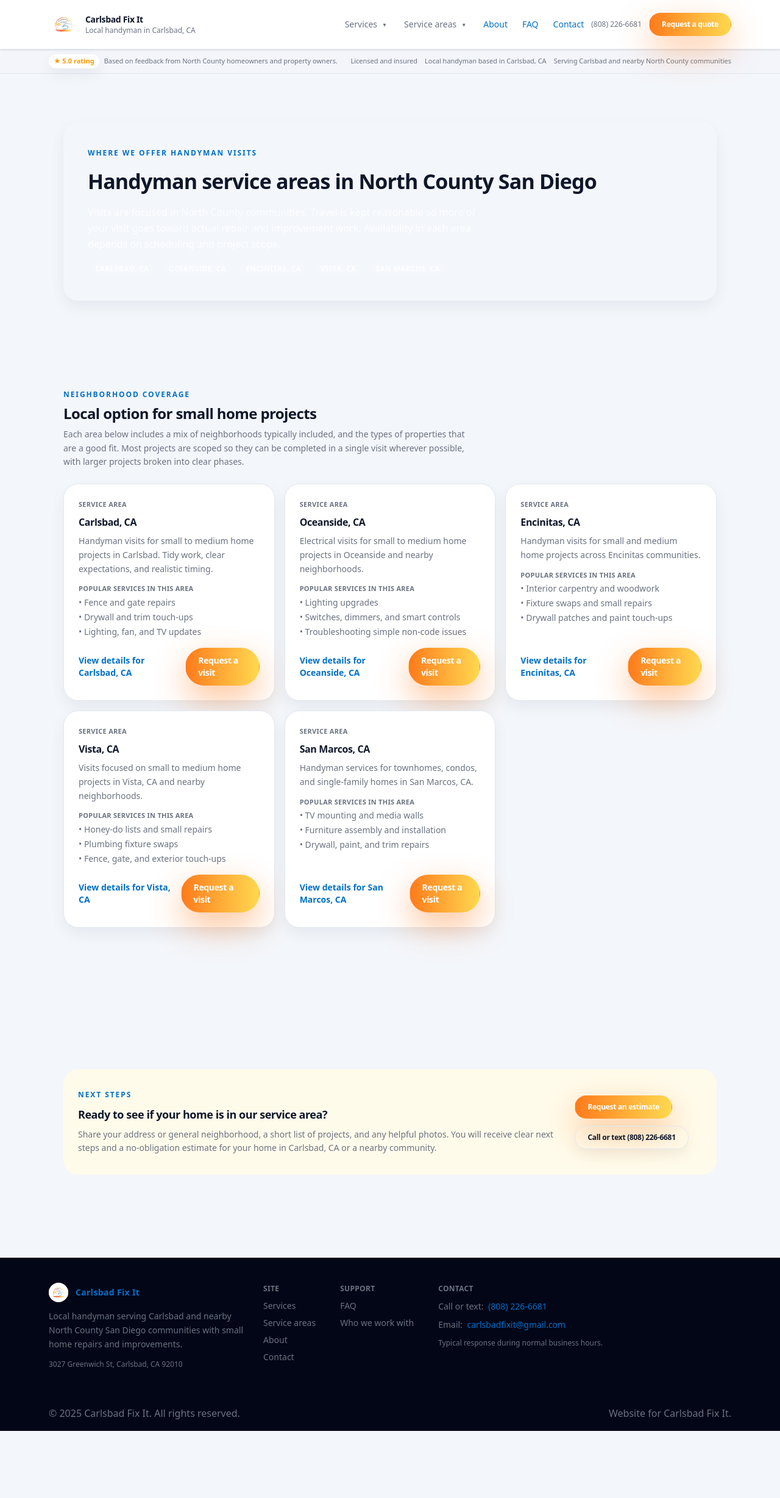
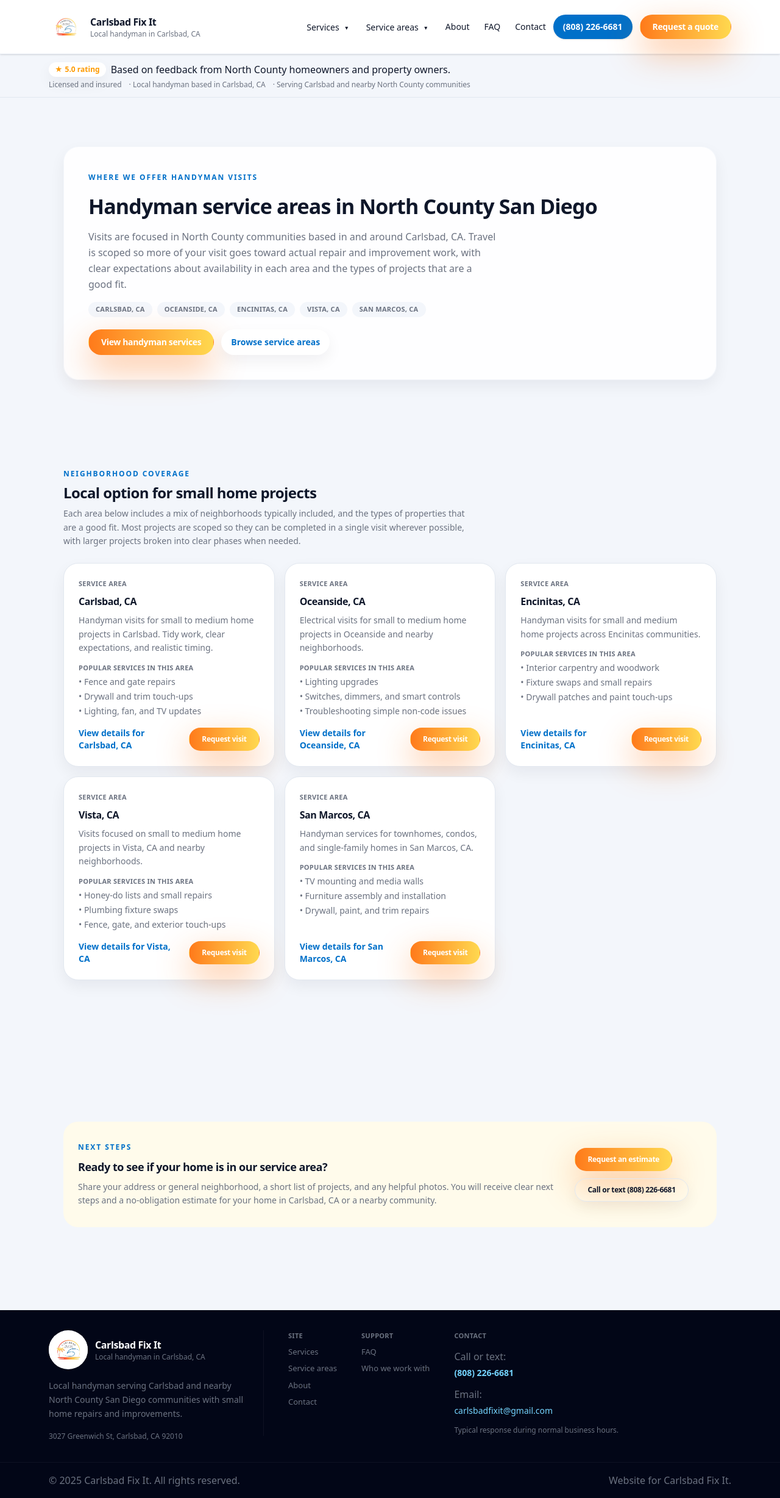
Before and after one commit to LilosG/carlsbadfixit-final, an Astro site: page /service-areas in a window 1280 px wide. Shown: the whole page at 61% size. Before the commit the page ends 2346 px from the top, so only its background shows below. Built offline with nearby package versions, Linux system fonts and the light colour scheme; Astro itself is replaced by a stand-in of ours.

Commit message:
Polish header, trust strip, footer, and service-area layout

```diff
--- a/src/components/SiteFooter.astro
+++ b/src/components/SiteFooter.astro
@@ -1,10 +1,11 @@
 ---
 ---
 <footer class="border-t border-cf-footerMuted bg-cf-footer text-cf-textMuted">
-  <div class="mx-auto flex max-w-6xl flex-col gap-8 px-4 py-10 md:flex-row md:items-start md:justify-between">
-    <div class="space-y-3">
+  <div class="mx-auto max-w-6xl space-y-8 px-4 py-8">
+    <div class="flex flex-col gap-8 md:flex-row md:items-start md:justify-between">
+      <div class="space-y-4 md:max-w-sm">
         <div class="flex items-center gap-3">
-        <div class="flex h-8 w-8 items-center justify-center overflow-hidden rounded-full bg-cf-card">
+          <div class="flex h-14 w-14 items-center justify-center overflow-hidden rounded-full bg-cf-card sm:h-16 sm:w-16">
             <picture>
               <source
                 srcset="
@@ -23,16 +24,21 @@
                 type="image/png"
               />
               <img
-              src="/images/logo/logo-small.png"
+                src="/images/logo/logo-medium.png"
                 alt="Carlsbad Fix It"
                 class="h-full w-full object-contain"
                 loading="lazy"
               />
             </picture>
           </div>
-        <p class="text-sm font-semibold tracking-wide text-cf-accentBlue">
+          <div class="flex flex-col leading-tight">
+            <a href="/" class="text-sm font-semibold tracking-tight text-white md:text-base">
               Carlsbad Fix It
-        </p>
+            </a>
+            <span class="text-[11px] text-cf-textMuted md:text-xs">
+              Local handyman in Carlsbad, CA
+            </span>
+          </div>
         </div>
         <p class="max-w-xs text-sm text-cf-textMuted">
           Local handyman serving Carlsbad and nearby North County San Diego communities with small home repairs and improvements.
@@ -41,58 +47,73 @@
           3027 Greenwich St, Carlsbad, CA 92010
         </p>
       </div>
-    <div class="flex flex-1 flex-wrap gap-10 text-sm">
+
+      <div class="flex flex-1 flex-wrap gap-8 md:gap-10 md:border-l md:border-white/5 md:pl-10">
         <div class="space-y-2">
-        <p class="text-xs font-semibold uppercase tracking-wide text-cf-textMuted">
+          <p class="text-[11px] font-semibold uppercase tracking-wide text-cf-textMuted">
             Site
           </p>
-        <a href="/services/" class="block text-cf-textMuted hover:text-white">
+          <a href="/services/" class="block text-[13px] text-cf-textMuted hover:text-sky-300 hover:underline underline-offset-4">
             Services
           </a>
-        <a href="/service-areas/" class="block text-cf-textMuted hover:text-white">
+          <a href="/service-areas/" class="block text-[13px] text-cf-textMuted hover:text-sky-300 hover:underline underline-offset-4">
             Service areas
           </a>
-        <a href="/about/" class="block text-cf-textMuted hover:text-white">
+          <a href="/about/" class="block text-[13px] text-cf-textMuted hover:text-sky-300 hover:underline underline-offset-4">
             About
           </a>
-        <a href="/contact/" class="block text-cf-textMuted hover:text-white">
+          <a href="/contact/" class="block text-[13px] text-cf-textMuted hover:text-sky-300 hover:underline underline-offset-4">
             Contact
           </a>
         </div>
+
         <div class="space-y-2">
-        <p class="text-xs font-semibold uppercase tracking-wide text-cf-textMuted">
+          <p class="text-[11px] font-semibold uppercase tracking-wide text-cf-textMuted">
             Support
           </p>
-        <a href="/faq/" class="block text-cf-textMuted hover:text-white">
+          <a href="/faq/" class="block text-[13px] text-cf-textMuted hover:text-sky-300 hover:underline underline-offset-4">
             FAQ
           </a>
-        <a href="/who-we-work-with/" class="block text-cf-textMuted hover:text-white">
+          <a href="/who-we-work-with/" class="block text-[13px] text-cf-textMuted hover:text-sky-300 hover:underline underline-offset-4">
             Who we work with
           </a>
         </div>
-      <div class="space-y-2">
-        <p class="text-xs font-semibold uppercase tracking-wide text-cf-textMuted">
+
+        <div class="space-y-3">
+          <p class="text-[11px] font-semibold uppercase tracking-wide text-cf-textMuted">
             Contact
           </p>
-        <p class="text-sm text-cf-textMuted">
+          <div class="space-y-1 text-sm">
+            <p class="text-cf-textMuted">
               Call or text:
-          <a href="tel:+18082266681" class="ml-1 hover:text-white">
+            </p>
+            <a
+              href="tel:+18082266681"
+              class="inline-flex items-center text-sm font-semibold text-sky-300 hover:text-sky-200"
+            >
               (808) 226-6681
             </a>
+          </div>
+          <div class="space-y-1 text-sm">
+            <p class="text-cf-textMuted">
+              Email:
             </p>
-        <p class="text-sm text-cf-textMuted">
-          Email:
-          <a href="mailto:carlsbadfixit@gmail.com" class="ml-1 hover:text-white">
+            <a
+              href="mailto:carlsbadfixit@gmail.com"
+              class="inline-flex items-center text-sm font-medium text-sky-300 hover:text-sky-200"
+            >
               carlsbadfixit@gmail.com
             </a>
-        </p>
+          </div>
           <p class="text-xs text-cf-textMuted">
             Typical response during normal business hours.
           </p>
         </div>
       </div>
     </div>
-  <div class="border-t border-cf-footerMuted">
+  </div>
+
+  <div class="border-t border-white/5">
     <div class="mx-auto flex max-w-6xl flex-col items-center justify-between gap-3 px-4 py-4 text-xs text-cf-textMuted md:flex-row">
       <p>
         © {new Date().getFullYear()} Carlsbad Fix It. All rights reserved.
--- a/src/components/SiteHeader.astro
+++ b/src/components/SiteHeader.astro
@@ -5,7 +5,7 @@
 <header class="sticky top-0 z-40 border-b border-cf-borderSubtle bg-gradient-to-b from-white/95 via-cf-card/95 to-white/95 shadow-sm backdrop-blur">
   <div class="mx-auto flex max-w-6xl items-center justify-between gap-4 px-4 py-4">
     <a href="/" class="flex items-center gap-3">
-      <div class="flex h-11 w-11 items-center justify-center overflow-hidden rounded-full bg-cf-card sm:h-12 sm:w-12">
+      <div class="flex h-12 w-12 items-center justify-center overflow-hidden rounded-full bg-cf-card sm:h-14 sm:w-14">
         <picture>
           <source
             srcset="
@@ -32,37 +32,36 @@
           />
         </picture>
       </div>
-      <div class="flex flex-col">
-        <span class="text-sm font-semibold tracking-tight text-cf-text">
+      <div class="flex flex-col leading-tight">
+        <span class="text-sm font-semibold tracking-tight text-cf-text md:text-base">
           Carlsbad Fix It
         </span>
-        <span class="text-xs text-cf-textMuted">
+        <span class="text-[11px] text-cf-textMuted md:text-xs">
           Local handyman in Carlsbad, CA
         </span>
       </div>
     </a>
 
     <div class="flex items-center gap-3">
-      <nav class="hidden items-center gap-6 text-sm font-medium text-cf-textMuted md:flex">
+      <nav class="hidden items-center gap-6 md:flex">
         <div class="relative group">
-          <button
-            type="button"
-            class="inline-flex items-center gap-1 text-sm font-medium text-cf-textMuted hover:text-cf-accentBlue"
+          <a
+            href="/services/"
+            class="inline-flex items-center gap-1 text-sm font-medium text-cf-text hover:text-cf-accentBlue transition-colors focus:outline-none"
           >
             <span>Services</span>
             <span class="inline-flex h-4 w-4 items-center justify-center text-[10px]">
               ▾
             </span>
-          </button>
-          <div
-            class="invisible absolute left-0 top-full z-20 mt-3 w-56 rounded-2xl bg-white p-3 text-sm text-cf-text opacity-0 shadow-xl ring-1 ring-cf-borderSubtle transition group-hover:visible group-hover:opacity-100 group-focus-within:visible group-focus-within:opacity-100"
-          >
-            <ul class="space-y-1">
+          </a>
+          <div class="absolute left-0 top-full z-20 hidden pt-2 group-hover:block group-focus-within:block">
+            <div class="w-56 rounded-xl border border-cf-borderSubtle bg-white/95 p-2 text-xs text-cf-text shadow-lg">
+              <ul class="space-y-0.5">
                 {services.map((service) => (
                   <li>
                     <a
                       href={`/services/${service.slug}/`}
-                    class="block rounded-lg px-3 py-2 text-sm text-cf-text hover:bg-cf-sandSoft hover:text-cf-text"
+                      class="block rounded-lg px-3 py-1.5 text-xs text-cf-text hover:bg-cf-sandSoft hover:text-cf-text"
                     >
                       {service.name}
                     </a>
@@ -71,26 +70,26 @@
               </ul>
             </div>
           </div>
+        </div>
 
         <div class="relative group">
-          <button
-            type="button"
-            class="inline-flex items-center gap-1 text-sm font-medium text-cf-textMuted hover:text-cf-accentBlue"
+          <a
+            href="/service-areas/"
+            class="inline-flex items-center gap-1 text-sm font-medium text-cf-text hover:text-cf-accentBlue transition-colors focus:outline-none"
           >
             <span>Service areas</span>
             <span class="inline-flex h-4 w-4 items-center justify-center text-[10px]">
               ▾
             </span>
-          </button>
-          <div
-            class="invisible absolute left-0 top-full z-20 mt-3 w-64 rounded-2xl bg-white p-3 text-sm text-cf-text opacity-0 shadow-xl ring-1 ring-cf-borderSubtle transition group-hover:visible group-hover:opacity-100 group-focus-within:visible group-focus-within:opacity-100"
-          >
-            <ul class="space-y-1">
+          </a>
+          <div class="absolute left-0 top-full z-20 hidden pt-2 group-hover:block group-focus-within:block">
+            <div class="w-64 rounded-xl border border-cf-borderSubtle bg-white/95 p-2 text-xs text-cf-text shadow-lg">
+              <ul class="space-y-0.5">
                 {serviceAreas.map((area) => (
                   <li>
                     <a
                       href={`/service-areas/${area.slug}/`}
-                    class="block rounded-lg px-3 py-2 text-sm text-cf-text hover:bg-cf-sandSoft hover:text-cf-text"
+                      class="block rounded-lg px-3 py-1.5 text-xs text-cf-text hover:bg-cf-sandSoft hover:text-cf-text"
                     >
                       {area.label}
                     </a>
@@ -99,14 +98,24 @@
               </ul>
             </div>
           </div>
+        </div>
 
-        <a href="/about/" class="hover:text-cf-accentBlue">
+        <a
+          href="/about/"
+          class="text-sm font-medium text-cf-text hover:text-cf-accentBlue transition-colors"
+        >
           About
         </a>
-        <a href="/faq/" class="hover:text-cf-accentBlue">
+        <a
+          href="/faq/"
+          class="text-sm font-medium text-cf-text hover:text-cf-accentBlue transition-colors"
+        >
           FAQ
         </a>
-        <a href="/contact/" class="hover:text-cf-accentBlue">
+        <a
+          href="/contact/"
+          class="text-sm font-medium text-cf-text hover:text-cf-accentBlue transition-colors"
+        >
           Contact
         </a>
       </nav>
@@ -114,11 +123,11 @@
       <div class="hidden items-center gap-3 md:flex">
         <a
           href="tel:+18082266681"
-          class="text-xs font-medium text-cf-textMuted"
+          class="inline-flex h-10 items-center rounded-full bg-cf-accentBlue px-4 text-sm font-semibold text-white shadow-sm hover:bg-cf-accentBlue/90"
         >
           (808) 226-6681
         </a>
-        <a href="/contact/" class="btn-primary text-xs">
+        <a href="/contact/" class="btn-primary h-10 text-sm">
           Request a quote
         </a>
       </div>
--- a/src/components/TrustStrip.astro
+++ b/src/components/TrustStrip.astro
@@ -1,19 +1,21 @@
 ---
 ---
-<div class="border-b border-cf-borderSubtle bg-cf-bg/90 text-xs text-cf-textMuted">
-  <div class="mx-auto flex max-w-6xl flex-wrap items-center justify-between gap-2 px-4 py-2">
-    <div class="flex items-center gap-2">
-      <span class="inline-flex items-center rounded-pill bg-cf-card px-2 py-1 text-[11px] font-semibold text-amber-500 shadow-soft">
-        ★ 5.0 rating
+<div class="border-b border-cf-borderSubtle bg-cf-bg">
+  <div class="mx-auto max-w-6xl px-4 py-3 text-[11px] sm:text-xs">
+    <div class="flex flex-wrap items-center justify-center gap-2 sm:justify-start">
+      <span class="inline-flex items-center gap-1 rounded-pill bg-white px-2.5 py-1 text-[11px] sm:text-xs font-semibold text-amber-500 shadow-soft">
+        <span>★</span>
+        <span>5.0 rating</span>
       </span>
-      <span class="hidden text-[11px] text-cf-textMuted sm:inline">
+      <p class="text-cf-text">
         Based on feedback from North County homeowners and property owners.
-      </span>
+      </p>
     </div>
-    <div class="flex flex-wrap items-center gap-3 text-[11px]">
+
+    <div class="mt-1 flex flex-wrap items-center justify-center gap-x-3 gap-y-1 text-cf-textMuted sm:justify-start">
       <span>Licensed and insured</span>
-      <span class="hidden sm:inline">Local handyman based in Carlsbad, CA</span>
-      <span class="hidden sm:inline">Serving Carlsbad and nearby North County communities</span>
+      <span class="hidden sm:inline">· Local handyman based in Carlsbad, CA</span>
+      <span class="hidden sm:inline">· Serving Carlsbad and nearby North County communities</span>
     </div>
   </div>
 </div>
--- a/src/pages/service-areas/index.astro
+++ b/src/pages/service-areas/index.astro
@@ -63,12 +63,13 @@
 
 <BaseLayout
   title="Handyman service areas in North County San Diego"
-  description="Local handyman visits based in Carlsbad, CA and serving nearby North County San Diego communities. Travel is kept reasonable so more of your visit goes toward actual repair and improvement work."
+  description="Local handyman visits based in Carlsbad, CA and serving nearby North County San Diego communities. Travel is scoped so more of your visit goes toward actual repair and improvement work, with clear expectations about availability in each area."
 >
   <main class="bg-cf-page pb-16 pt-8 md:pb-24 md:pt-10">
     <div class="mx-auto flex max-w-6xl flex-col gap-12 px-4 md:px-6">
       <!-- HERO -->
-      <section class="rounded-3xl bg-gradient-to-br from-cf-heroStart to-cf-heroEnd p-8 text-white shadow-soft md:p-10">
+      <section class="rounded-3xl bg-gradient-to-br from-cf-heroStart to-cf-heroEnd p-[1px] shadow-soft">
+        <div class="rounded-3xl bg-white/95 p-8 text-cf-text md:p-10">
           <div class="space-y-4">
             <p class="eyebrow text-cf-heroEyebrow">
               Where we offer handyman visits
@@ -76,34 +77,45 @@
             <h1 class="text-h1 font-semibold leading-tight">
               Handyman service areas in North County San Diego
             </h1>
-          <p class="max-w-2xl text-body-md text-white/90">
-            Visits are focused in North County communities. Travel is kept
-            reasonable so more of your visit goes toward actual repair and
-            improvement work. Availability in each area depends on scheduling
-            and project scope.
+            <p class="max-w-2xl text-body-md text-cf-textMuted">
+              Visits are focused in North County communities based in and around Carlsbad, CA. Travel is scoped so more of your visit goes toward actual repair and improvement work, with clear expectations about availability in each area and the types of projects that are a good fit.
             </p>
 
-          <div class="mt-4 flex flex-wrap gap-2 text-xs font-semibold uppercase tracking-wide text-white/80">
-            <span class="rounded-full bg-white/10 px-3 py-1 backdrop-blur">Carlsbad, CA</span>
-            <span class="rounded-full bg-white/10 px-3 py-1 backdrop-blur">Oceanside, CA</span>
-            <span class="rounded-full bg-white/10 px-3 py-1 backdrop-blur">Encinitas, CA</span>
-            <span class="rounded-full bg-white/10 px-3 py-1 backdrop-blur">Vista, CA</span>
-            <span class="rounded-full bg-white/10 px-3 py-1 backdrop-blur">San Marcos, CA</span>
+            <div class="mt-4 flex flex-wrap gap-2 text-[11px] font-semibold uppercase tracking-wide text-cf-textMuted">
+              <span class="rounded-full bg-cf-bg px-3 py-1">Carlsbad, CA</span>
+              <span class="rounded-full bg-cf-bg px-3 py-1">Oceanside, CA</span>
+              <span class="rounded-full bg-cf-bg px-3 py-1">Encinitas, CA</span>
+              <span class="rounded-full bg-cf-bg px-3 py-1">Vista, CA</span>
+              <span class="rounded-full bg-cf-bg px-3 py-1">San Marcos, CA</span>
+            </div>
+
+            <div class="mt-5 flex flex-wrap gap-3">
+              <a
+                href="/services/"
+                class="btn btn-primary btn-lg"
+              >
+                View handyman services
+              </a>
+              <a
+                href="#areas"
+                class="inline-flex items-center justify-center rounded-full bg-white px-4 py-2 text-sm font-semibold text-cf-accentBlue shadow-soft hover:bg-cf-bg"
+              >
+                Browse service areas
+              </a>
+            </div>
           </div>
         </div>
       </section>
 
       <!-- COVERAGE GRID -->
-      <section class="space-y-6">
+      <section id="areas" class="space-y-6">
         <header class="space-y-2">
           <p class="eyebrow">Neighborhood coverage</p>
           <h2 class="text-h2 font-semibold text-cf-text">
             Local option for small home projects
           </h2>
           <p class="max-w-2xl text-body-sm text-cf-textMuted">
-            Each area below includes a mix of neighborhoods typically included, and the types of
-            properties that are a good fit. Most projects are scoped so they can be completed in a
-            single visit wherever possible, with larger projects broken into clear phases.
+            Each area below includes a mix of neighborhoods typically included, and the types of properties that are a good fit. Most projects are scoped so they can be completed in a single visit wherever possible, with larger projects broken into clear phases when needed.
           </p>
         </header>
 
@@ -142,9 +154,9 @@
                 </a>
                 <a
                   href={`${area.slug}#request`}
-                  class="btn btn-primary btn-sm"
+                  class="btn btn-primary btn-sm whitespace-nowrap text-xs"
                 >
-                  Request a visit
+                  Request visit
                 </a>
               </div>
             </article>
--- a/src/pages/services/[service].astro
+++ b/src/pages/services/[service].astro
@@ -189,7 +189,7 @@
           <a href="#service-form" class="btn-primary">
             Request a {service.name.toLowerCase()} visit
           </a>
-          <a href="tel:18082266681" class="btn-outline">
+          <a href="tel:+18082266681" class="btn-outline">
             Call or text (808) 226-6681
           </a>
         </div>
@@ -213,7 +213,7 @@
         <li>
           <a
             href={`#${item.id}`}
-            class="inline-flex items-center rounded-full border border-white bg-white/80 px-3 py-1 text-[11px] font-medium text-slate-700 shadow-sm backdrop-blur hover:border-sky-200 hover:text-sky-800"
+            class="inline-flex items-center rounded-full border border-slate-200 bg-white px-3 py-1 text-[11px] font-medium text-slate-700 shadow-soft hover:border-sky-300 hover:text-sky-800"
           >
             {item.label}
           </a>
@@ -337,9 +337,9 @@
 
     <div class="mt-6 grid gap-6 md:grid-cols-3">
       {processSteps.map((step) => (
-        <div class="rounded-2xl bg-cf-card p-5 shadow-soft">
+        <div class="group h-full rounded-2xl border border-cf-borderSubtle bg-gradient-to-b from-white to-cf-card/80 p-5 shadow-soft transition-transform duration-150 group-hover:-translate-y-0.5 group-hover:shadow-card">
           <div class="flex items-center gap-2 text-xs font-semibold uppercase tracking-wide text-sky-700">
-            <span class="flex h-6 w-6 items-center justify-center rounded-full bg-sky-100 text-[11px] text-sky-700">
+            <span class="flex h-7 w-7 items-center justify-center rounded-full bg-sky-100 text-[11px] text-sky-700 shadow-inner">
               {step.step}
             </span>
             <span>Step {step.step}</span>
@@ -373,7 +373,7 @@
       {serviceAreas.map((area) => (
         <a
           href={`/service-areas/${area.slug}/${service.slug}/`}
-          class="inline-flex items-center rounded-full border border-slate-200 bg-slate-50 px-3 py-1 text-[11px] font-medium text-slate-700 hover:border-sky-200 hover:bg-sky-50 hover:text-sky-800"
+          class="inline-flex items-center rounded-full border border-slate-200 bg-slate-50 px-3 py-1 text-[11px] font-semibold text-slate-700 shadow-soft hover:border-sky-300 hover:bg-sky-50 hover:text-sky-800"
         >
           {service.name} in {area.label}
         </a>
```
Also changed, not shown: src/pages/service-areas/[city]/index.astro (+15 -9 lines), src/pages/services/index.astro (+8 -6 lines). Lines whose indentation alone changed are shown as unchanged.
